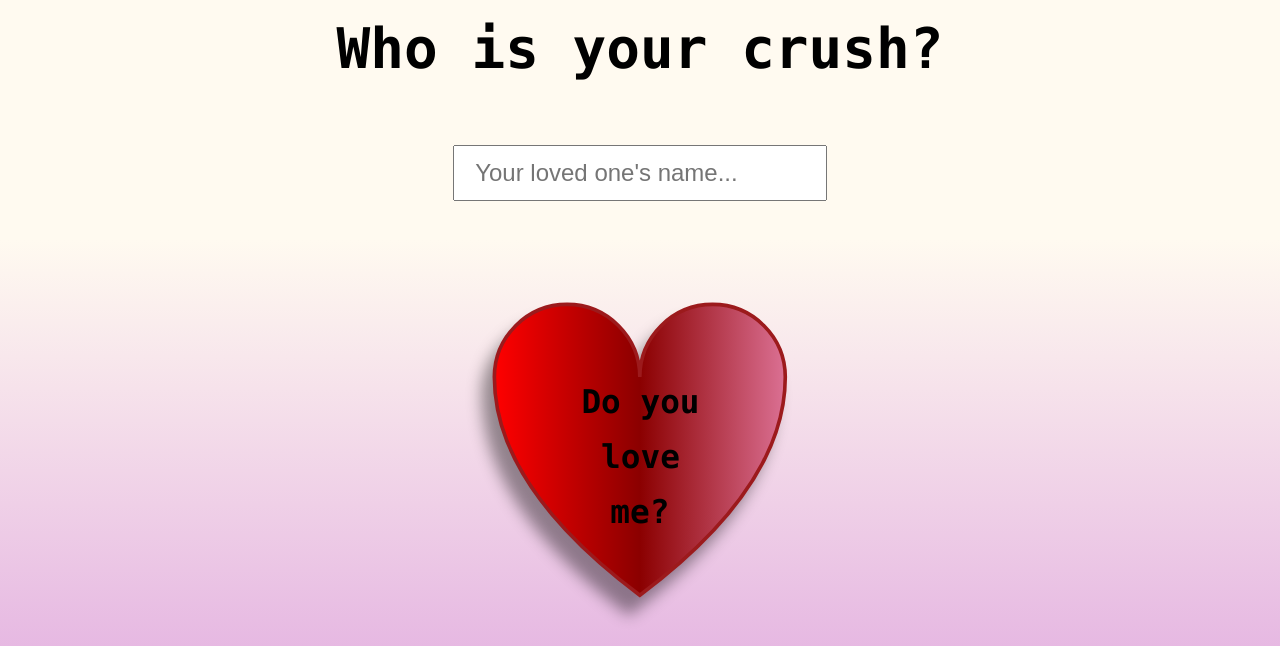
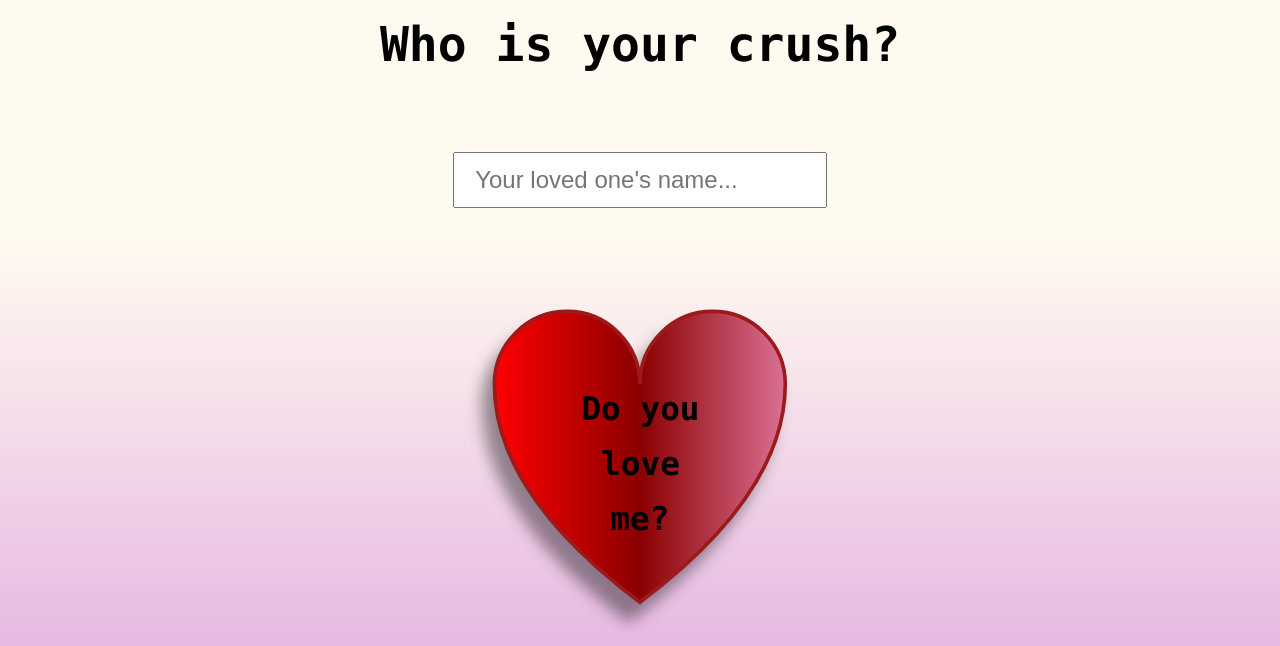
Before and after one commit to Hladgerd/javascript-game, a Flask app: page / in a window 1280 px wide. Shown: the top 646 px of the page. Run offline with Flask 2, Linux system fonts and the light colour scheme.

Commit message:
design main header

```diff
--- a/static/CSS/style.css
+++ b/static/CSS/style.css
@@ -34,8 +34,7 @@ body {
  .main-header {
      text-align: center;
      margin-top: 1rem;
-     margin-bottom: 1rem;
-     font-size: 350%;
+     font-size: 300%;
  }
 
  .loves-you-text {
@@ -197,7 +196,7 @@ svg {
 main{
     border-radius: 5px;
     background-color: #ec6c8a;
-    margin-top: 10%;
+    margin-top: 5%;
     padding: 20px 15px;
     width: 550px;
 }
```
